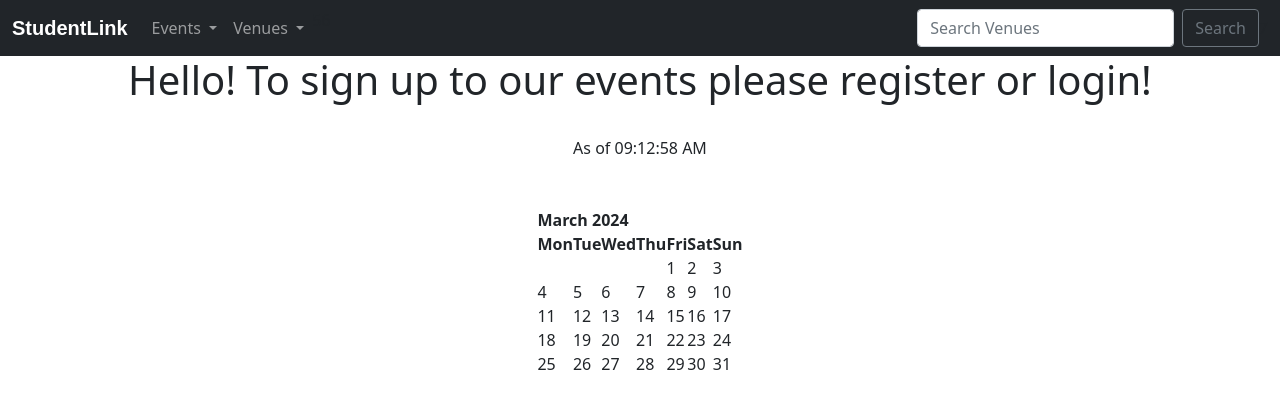
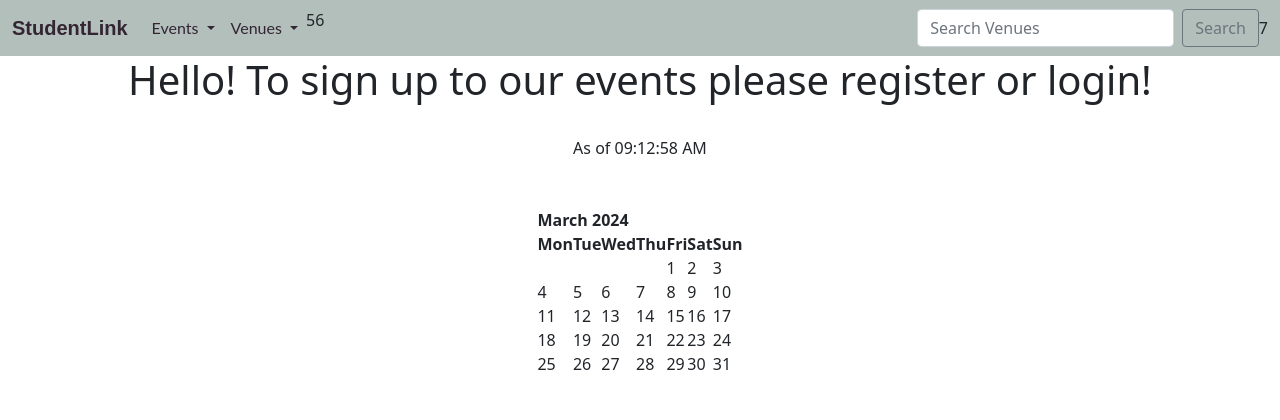
Before and after one commit to hubkinza/Hackathon_django, a Django app: page / in a window 1280 px wide. Shown: the top 420 px of the page. Run offline with Django 4.2, Linux system fonts and the light colour scheme.

Commit message:
Styled navbar and text colours

```diff
--- a/static/css/style.css
+++ b/static/css/style.css
@@ -1,8 +1,35 @@
-@import url('https://fonts.googleapis.com/css2?family=Playfair:ital,opsz,wght@0,5..1200,300..900;1,5..1200,300..900&https://fonts.googleapis.com/css2?family=Playfair:ital,opsz,wght@0,5..1200,300..900;1,5..1200,300..900&display=swap') body {
+@import url('https://fonts.googleapis.com/css2?family=Playfair:ital,opsz,wght@0,5..1200,300..900;1,5..1200,300..900&https://fonts.googleapis.com/css2?family=Playfair:ital,opsz,wght@0,5..1200,300..900;1,5..1200,300..900&display=swap')
+
+
+/*--------------------------------------------General Stles*/
+
+body {
     background-color: #e8e5e6;
 }
 
+
+/*--------------------------------------------Fonts*/
 .navbar-brand {
     font-family: "Playfair", sans-serif;
     font-weight: 600;
+    color: #332533;
 }
+
+.nav-link {
+    font-family:"Lato", sans-serif;
+    color: #332533;
+}
+
+.dropdown-item {
+    font-family:"Lato", sans-serif;
+    color: #332533;
+}
+
+
+/*--------------------------------------------Navbar Styles*/
+.navbar {
+    background-color: #b3bfba;
+}
+
+
+/*--------------------------------------------Homepage Styles*/
--- a/templates/base.html
+++ b/templates/base.html
@@ -15,7 +15,7 @@
 </head>
 
 <body>
-  <nav class="navbar navbar-expand-lg navbar-dark bg-dark">
+  <nav class="navbar navbar-expand-lg">
     <div class="container-fluid">
       <a class="navbar-brand" href="{% url 'index' %}">StudentLink</a>
       <button class="navbar-toggler" type="button" data-bs-toggle="collapse" data-bs-target="#navbarSupportedContent"
```
